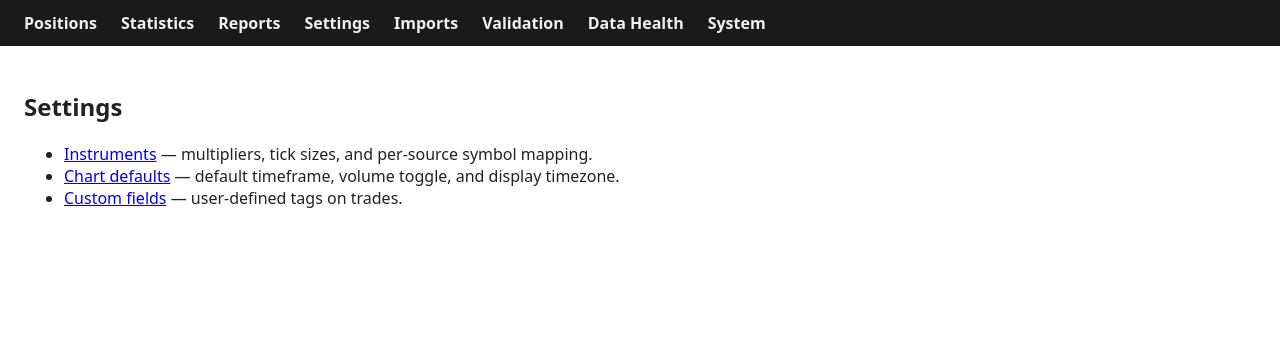
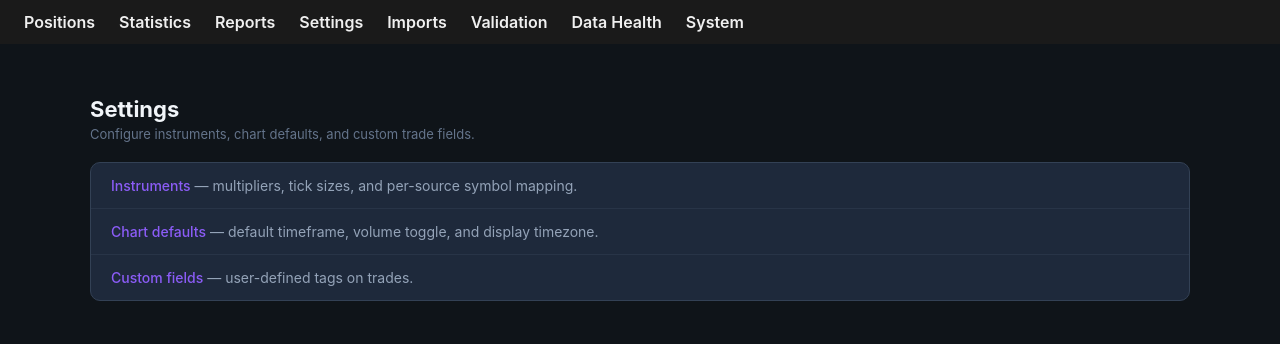
Before and after one commit to qsor27/NinjaFuturesLogger, a Flask app: page /settings in a window 1280 px wide. Shown: the top 344 px of the page. Run offline with Flask 3, Linux system fonts and the light colour scheme; parts of the project's set-up code (start-up, migrations or seed data) failed here and were passed over.

Commit message:
style(settings): dark theme for settings index page

```diff
--- a/templates/settings_index.html
+++ b/templates/settings_index.html
@@ -1,11 +1,16 @@
 {% extends "base.html" %}
 {% block content %}
-<section class="settings-page">
-  <h1>Settings</h1>
-  <ul class="settings-index">
-    <li><a href="/settings/instruments">Instruments</a> — multipliers, tick sizes, and per-source symbol mapping.</li>
-    <li><a href="/settings/chart">Chart defaults</a> — default timeframe, volume toggle, and display timezone.</li>
-    <li><a href="/settings/custom-fields">Custom fields</a> — user-defined tags on trades.</li>
-  </ul>
-</section>
+<div class="settings-shell">
+  <div class="settings-page-header">
+    <h1>Settings</h1>
+    <p>Configure instruments, chart defaults, and custom trade fields.</p>
+  </div>
+  <div class="card">
+    <ul class="settings-index-list">
+      <li><a href="/settings/instruments">Instruments</a> — multipliers, tick sizes, and per-source symbol mapping.</li>
+      <li><a href="/settings/chart">Chart defaults</a> — default timeframe, volume toggle, and display timezone.</li>
+      <li><a href="/settings/custom-fields">Custom fields</a> — user-defined tags on trades.</li>
+    </ul>
+  </div>
+</div>
 {% endblock %}
```
